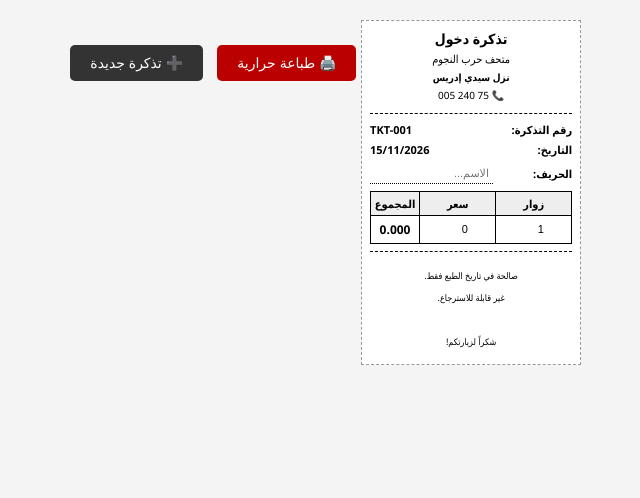
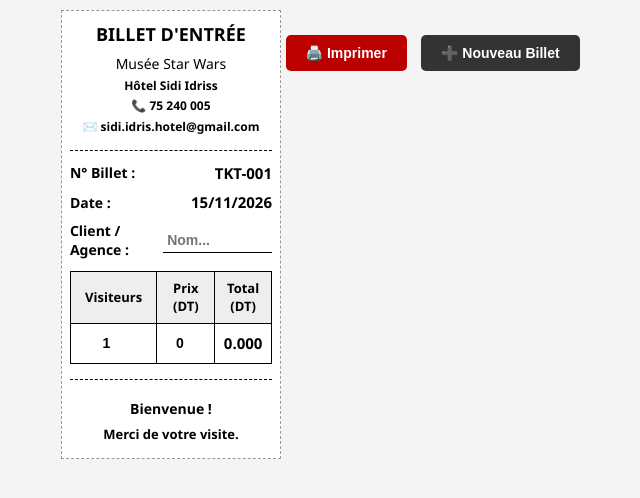
Before and after one commit to kardous93-cloud/starwars-ticket, a plain HTML site: page index.html in a window 1280 px wide. Shown: the whole page, without its empty margins (317-957 px from the left). Drawn offline with Linux system fonts and the light colour scheme.

Commit message:
Update index.html

```diff
--- a/index.html
+++ b/index.html
@@ -1,93 +1,99 @@
 <!DOCTYPE html>
-<html lang="ar" dir="rtl">
+<html lang="fr" dir="ltr">
 <head>
 <meta charset="UTF-8">
 <meta name="viewport" content="width=device-width, initial-scale=1.0">
-<title>تذكرة دخول - متحف حرب النجوم</title>
+<title>Billet d'Entrée - Musée Star Wars</title>
 <style>
   /* إعدادات خاصة بمقاس 58mm */
   @page {
     margin: 0;
-    size: 58mm auto; /* العرض 58mm والطول أوتوماتيك */
+    size: 58mm auto;
   }
 
   body {
-    font-family: 'Segoe UI', Tahoma, Arial, sans-serif;
+    font-family: 'Segoe UI', Arial, sans-serif;
     background: #f4f4f4;
-    padding: 20px;
+    padding: 10px;
     margin: 0;
     display: flex;
     justify-content: center;
   }
 
   .ticket {
-    width: 58mm; /* عرض المطبعة الحرارية */
+    width: 58mm;
     background: #fff;
     border: 1px dashed #999;
-    padding: 2mm;
+    padding: 3mm 2mm;
     box-sizing: border-box;
-    font-size: 12px;
+    font-size: 14px; /* خط أكبر */
+    color: #000;
   }
 
   .header {
     text-align: center;
     border-bottom: 1px dashed #000;
-    padding-bottom: 2mm;
-    margin-bottom: 2mm;
+    padding-bottom: 3mm;
+    margin-bottom: 3mm;
   }
-  .header h1 { margin: 0; color: #000; font-size: 14px; }
-  .header h2 { margin: 1mm 0; color: #000; font-size: 11px; font-weight: normal;}
-  .header p { margin: 1mm 0; font-size: 10px; color: #000; }
+  .header h1 { margin: 0 0 2mm 0; color: #000; font-size: 18px; font-weight: bold;}
+  .header h2 { margin: 1mm 0; color: #000; font-size: 14px; font-weight: normal;}
+  .header p { margin: 1mm 0; font-size: 12px; color: #000; font-weight: bold;}
 
   .row {
     display: flex;
     justify-content: space-between;
     align-items: center;
-    margin: 1.5mm 0;
-    font-size: 11px;
+    margin: 2.5mm 0;
+    font-size: 14px;
+    font-weight: bold;
   }
-  .row label { font-weight: bold; width: 40%; }
+  .row label { width: 45%; }
   .row input[type="text"] {
-    width: 58%;
+    width: 50%;
     border: none;
-    border-bottom: 1px dotted #000;
+    border-bottom: 1px solid #000;
     padding: 1mm;
-    font-size: 11px;
-    text-align: right;
+    font-size: 14px;
+    text-align: left;
     background: transparent;
+    font-weight: bold;
   }
   .row input[type="text"]:focus { outline: none; }
-  .row span.val { font-weight: bold; font-size: 11px; }
+  .row span.val { font-size: 15px; }
 
   table {
     width: 100%;
     border-collapse: collapse;
-    margin: 2mm 0;
+    margin: 3mm 0;
   }
   th, td {
     border: 1px solid #000;
-    padding: 1mm;
+    padding: 2mm;
     text-align: center;
-    font-size: 11px;
+    font-size: 13px;
+    font-weight: bold;
   }
-  th { background: #eee; color: #000; font-weight: bold;}
+  th { background: #eee; color: #000; }
   input[type="number"] {
     width: 90%;
     padding: 1mm;
     text-align: center;
-    font-size: 11px;
+    font-size: 14px;
     border: none;
     background: transparent;
+    font-weight: bold;
   }
-  .total-cell { font-weight: bold; font-size: 12px; }
+  .total-cell { font-size: 15px; }
 
   .footer {
-    margin-top: 2mm;
-    font-size: 9px;
+    margin-top: 4mm;
+    font-size: 13px;
     color: #000;
     border-top: 1px dashed #000;
-    padding-top: 2mm;
+    padding-top: 3mm;
     text-align: center;
+    font-weight: bold;
   }
 
   .buttons { text-align: center; margin-top: 20px; }
@@ -98,6 +104,7 @@
     border: none;
     border-radius: 5px;
     cursor: pointer;
+    font-weight: bold;
   }
   .btn-print { background: #b00; color: #fff; }
   .btn-new { background: #333; color: #fff; }
@@ -121,33 +128,34 @@
 
 <div class="ticket">
   <div class="header">
-    <h1>تذكرة دخول</h1>
-    <h2>متحف حرب النجوم</h2>
-    <p><strong>نزل سيدي إدريس</strong></p>
+    <h1>BILLET D'ENTRÉE</h1>
+    <h2>Musée Star Wars</h2>
+    <p>Hôtel Sidi Idriss</p>
     <p>📞 75 240 005</p>
+    <p>✉️ sidi.idris.hotel@gmail.com</p>
   </div>
 
   <div class="row">
-    <label>رقم التذكرة:</label>
+    <label>N° Billet :</label>
     <span class="val" id="numTicket">...</span>
   </div>
 
   <div class="row">
-    <label>التاريخ:</label>
+    <label>Date :</label>
     <span class="val" id="dateTicket">...</span>
   </div>
 
   <div class="row">
-    <label>الحريف:</label>
-    <input type="text" id="client" placeholder="الاسم...">
+    <label>Client / Agence :</label>
+    <input type="text" id="client" placeholder="Nom...">
   </div>
 
   <table>
     <thead>
       <tr>
-        <th>زوار</th>
-        <th>سعر</th>
-        <th>المجموع</th>
+        <th>Visiteurs</th>
+        <th>Prix (DT)</th>
+        <th>Total (DT)</th>
       </tr>
     </thead>
     <tbody>
@@ -160,20 +168,17 @@
   </table>
 
   <div class="footer">
-    <p>صالحة في تاريخ الطبع فقط.</p>
-    <p>غير قابلة للاسترجاع.</p>
-    <br>
-    <p>شكراً لزيارتكم!</p>
+    <p style="font-size: 14px; margin: 2mm 0;">Bienvenue !</p>
+    <p style="margin: 1mm 0;">Merci de votre visite.</p>
   </div>
 </div>
 
 <div class="buttons">
-  <button class="btn-print" onclick="window.print()">🖨️ طباعة حرارية</button>
-  <button class="btn-new" onclick="nouvelleTicket()">➕ تذكرة جديدة</button>
+  <button class="btn-print" onclick="window.print()">🖨️ Imprimer</button>
+  <button class="btn-new" onclick="nouvelleTicket()">➕ Nouveau Billet</button>
 </div>
 
 <script>
-  // نفس السكريبت متاع قبل
   function getNumero() {
     let n = localStorage.getItem('numTicket_sidiIdris');
     if (!n) { n = 1; localStorage.setItem('numTicket_sidiIdris', 1); }
```
